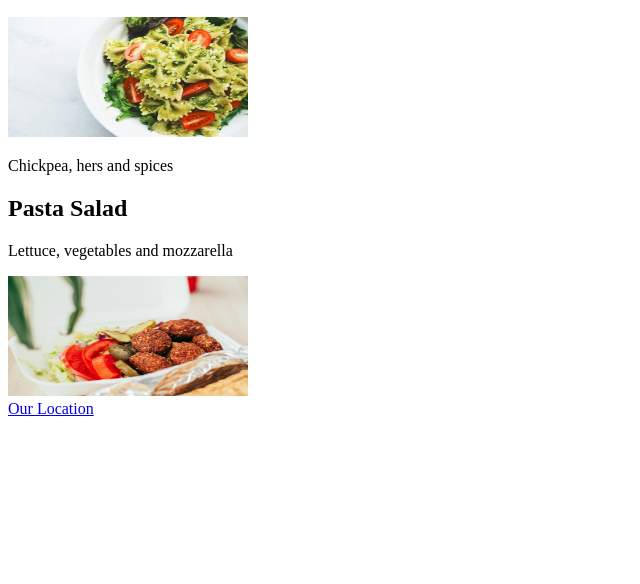
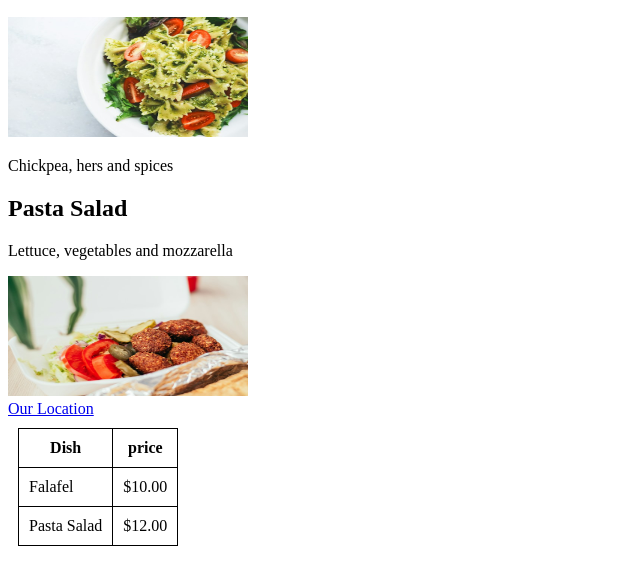
Before and after one commit to maykaltenev/meta-back-end-developer, a plain HTML site: page introduction-back-end/intorduction-to-html-css/index.html in a window 1280 px wide. Shown: the part 110-694 px from the top of the page, without its empty margins (0-640 px from the left). Drawn offline with Linux system fonts and the light colour scheme.

Commit message:
HTML table

```diff
--- a/introduction-back-end/intorduction-to-html-css/index.html
+++ b/introduction-back-end/intorduction-to-html-css/index.html
@@ -10,6 +10,7 @@
       src="./images/eaters-collective-12eHC6FxPyg-unsplash.jpg"
       width="240px"
       height="120"
+      alt="A Falafel"
     />
     <p>Chickpea, hers and spices</p>
     <h2>Pasta Salad</h2>
@@ -18,8 +19,33 @@
       src="./images/pille-r-priske-XJGWpI_ZUxM-unsplash.jpg"
       width="240"
       height="120"
+      alt="A Pasta Salad"
     />
     <br />
     <a href="./locaiton.html">Our Location</a>
+    <style>
+      table,
+      th,
+      td {
+        border: 1px solid black;
+        border-collapse: collapse;
+        padding: 10px;
+        margin: 10px;
+      }
+    </style>
+    <table>
+      <tr>
+        <th>Dish</th>
+        <th>price</th>
+      </tr>
+      <tr>
+        <td>Falafel</td>
+        <td>$10.00</td>
+      </tr>
+      <tr>
+        <td>Pasta Salad</td>
+        <td>$12.00</td>
+      </tr>
+    </table>
   </body>
 </html>
```
